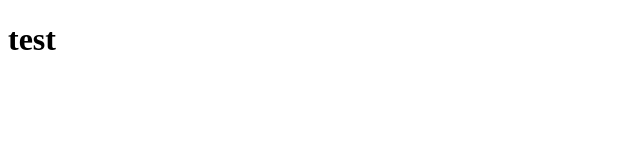
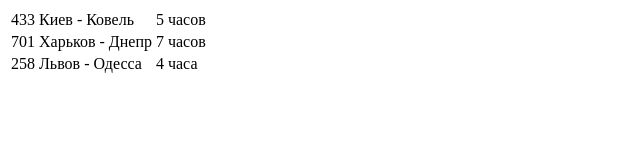
Before and after one commit to IrynaBiliaieva/training, a plain HTML site: page index.html in a window 1280 px wide. Shown: the whole page, without its empty margins (0-640 px from the left). Drawn offline with Linux system fonts and the light colour scheme.

Commit message:
Update index.html

```diff
--- a/index.html
+++ b/index.html
@@ -6,6 +6,22 @@
     <title>Document</title>
   </head>
   <body>
-    <h1>test</h1>
+<table>
+  <tr>
+    <td>433</td>
+    <td>Киев - Ковель</td>
+    <td>5 часов</td>
+  </tr>
+  <tr>
+    <td>701</td>
+    <td>Харьков - Днепр</td>
+    <td>7 часов</td>
+  </tr>
+  <tr>
+    <td>258</td>
+    <td>Львов - Одесса</td>
+    <td>4 часа</td>
+  </tr>
+</table>
   </body>
 </html>
```
